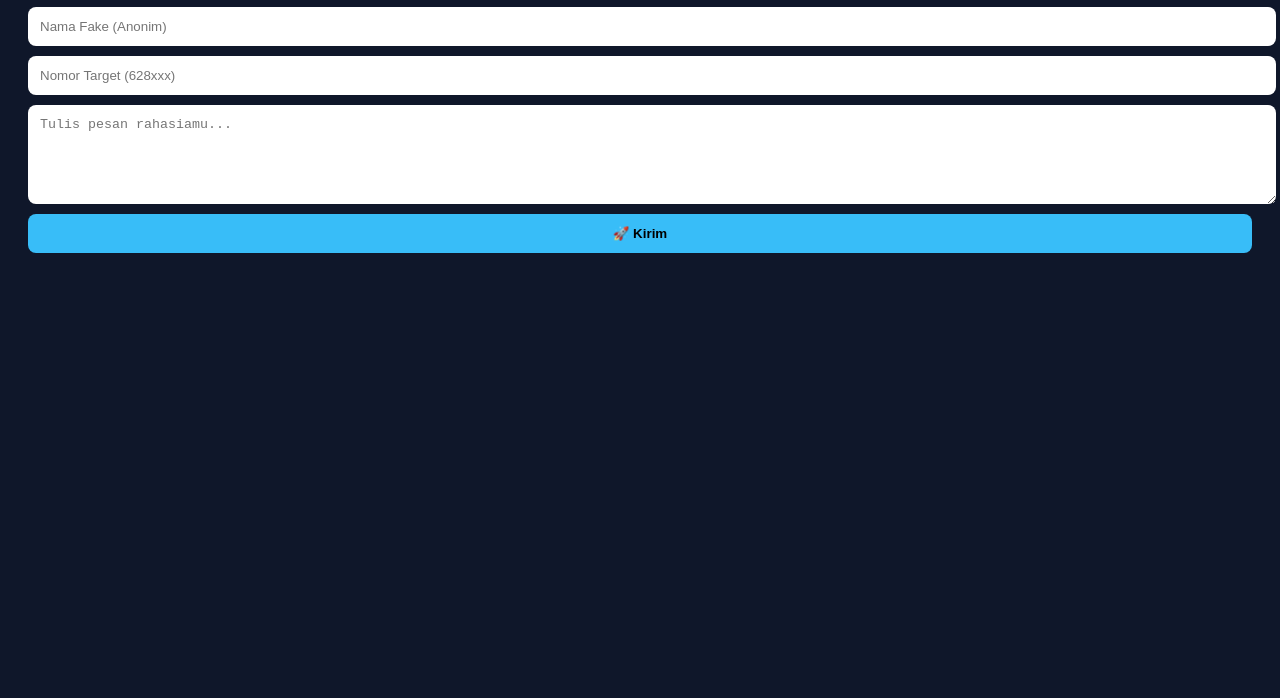
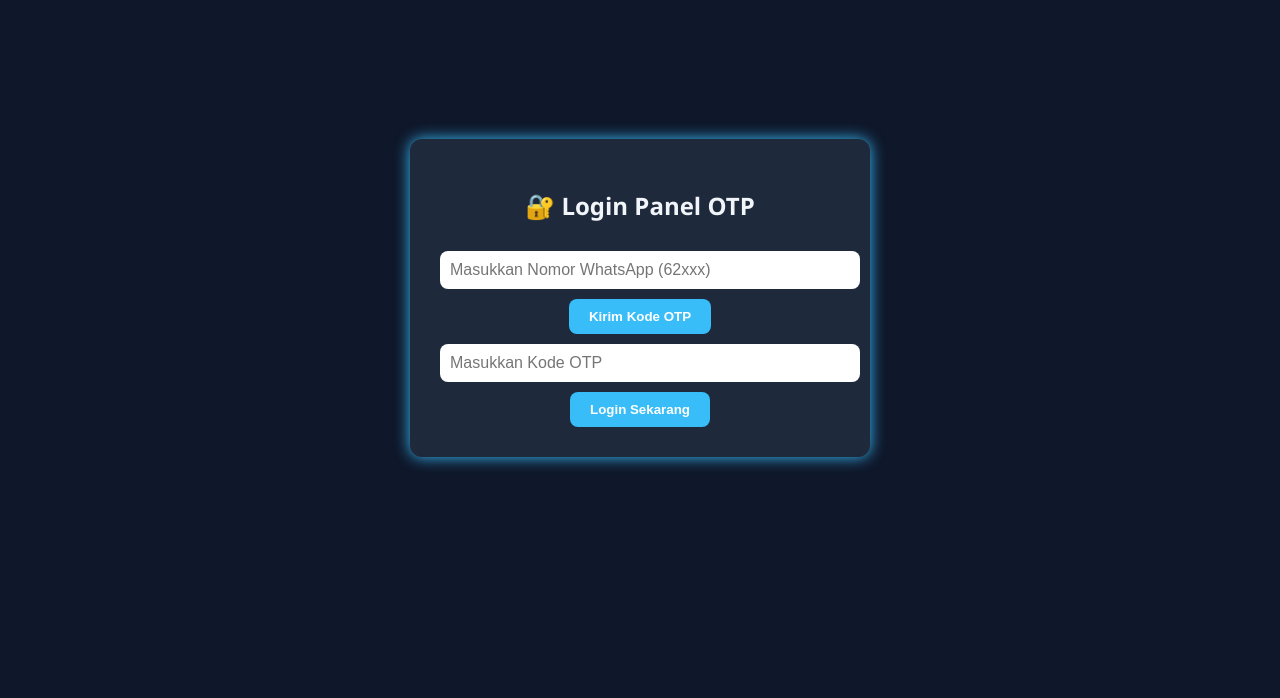
Before and after one commit to Rzx-vip/tes, a plain HTML site: page index.html in a window 1280 px wide. Shown: the part 102-800 px from the top of the page. Drawn offline with Linux system fonts and the light colour scheme.

Commit message:
index.html

```diff
--- a/index.html
+++ b/index.html
@@ -3,87 +3,111 @@
 <head>
   <meta charset="UTF-8" />
   <meta name="viewport" content="width=device-width, initial-scale=1.0"/>
-  <title>RezzX Menfess 🔥</title>
+  <title>Login OTP Panel</title>
   <style>
     body {
+      margin: 0;
+      font-family: 'Segoe UI', sans-serif;
       background: #0f172a;
       color: #f1f5f9;
-      font-family: sans-serif;
-      padding: 20px;
+      display: flex;
+      justify-content: center;
+      align-items: center;
+      height: 100vh;
     }
-    h1 {
-      color: #38bdf8;
+    .container {
+      background: #1e293b;
+      padding: 30px;
+      border-radius: 12px;
+      box-shadow: 0 0 15px #38bdf8;
+      width: 90%;
+      max-width: 400px;
+      text-align: center;
     }
-    input, textarea, button {
-      display: block;
+    input {
       width: 100%;
+      padding: 10px;
       margin: 10px 0;
-      padding: 12px;
+      border: none;
       border-radius: 8px;
-      border: none;
+      font-size: 16px;
     }
     button {
+      padding: 10px 20px;
       background: #38bdf8;
+      color: #fff;
       font-weight: bold;
+      border: none;
+      border-radius: 8px;
       cursor: pointer;
     }
-    #status {
+    #notif {
       margin-top: 15px;
-      font-weight: bold;
+      background: #dc2626;
+      color: white;
+      padding: 8px;
+      border-radius: 6px;
+      display: none;
     }
   </style>
 </head>
 <body>
-  <h1>🕵️‍♂️ Kirim Menfess Rahasia Disini bro</h1>
+  <div class="container">
+    <h2>🔐 Login Panel OTP</h2>
 
-  <input type="text" id="fake" placeholder="Nama Fake (Anonim)" />
-  <input type="text" id="target" placeholder="Nomor Target (628xxx)" />
-  <textarea id="pesan" rows="5" placeholder="Tulis pesan rahasiamu..."></textarea>
-  <button onclick="kirimMenfess()">🚀 Kirim</button>
+    <input type="text" id="nomorwa" placeholder="Masukkan Nomor WhatsApp (62xxx)">
+    <button onclick="kirimOTP()">Kirim Kode OTP</button>
 
-  <div id="status"></div>
+    <input type="text" id="kodeotp" placeholder="Masukkan Kode OTP">
+    <button onclick="verifikasiOTP()">Login Sekarang</button>
+
+    <div id="notif"></div>
+  </div>
 
   <script>
-    async function kirimMenfess() {
-      const fake = document.getElementById('fake').value.trim();
-      const target = document.getElementById('target').value.trim();
-      const pesan = document.getElementById('pesan').value.trim();
-      const status = document.getElementById('status');
+    const nomorBot = "62895630529700";
+    let kodeLoginAcak = "";
+    const urlSimpan = "https://api.myjson.online/v1/records/e1f393c7-9b68-47de-b90d-2b6f3defd4ec";
 
-      if (!fake || !target || !pesan) {
-        status.textContent = "❌ Semua kolom wajib diisi!";
+    function kirimOTP() {
+      const no = document.getElementById("nomorwa").value.trim();
+      if (!no || !/^62\d{8,15}$/.test(no)) return alert("❌ Masukkan nomor WA valid!");
+
+      // Generate kode acak 6 karakter
+      const chars = 'ABCDEFGHIJKLMNOPQRSTUVWXYZabcdefghijklmnopqrstuvwxyz0123456789';
+      let kode = '';
+      for (let i = 0; i < 6; i++) kode += chars.charAt(Math.floor(Math.random() * chars.length));
+      kodeLoginAcak = kode;
+
+      // Simpan kode OTP ke myjson.online
+      fetch(urlSimpan, {
+        method: 'POST',
+        headers: { 'Content-Type': 'application/json' },
+        body: JSON.stringify({ nomor: no, kode: kode })
+      }).then(res => res.json())
+        .then(() => {
+          // Kirim ke bot lewat WhatsApp redirect
+          window.open(`https://wa.me/${nomorBot}?text=Kode+OTP+untuk+login+adalah:+${kode}`, '_blank');
+        }).catch(() => alert("❌ Gagal menyimpan data ke myjson.online"));
+    }
+
+    function verifikasiOTP() {
+      const inputKode = document.getElementById("kodeotp").value.trim();
+      const notif = document.getElementById("notif");
+
+      if (!inputKode) {
+        notif.style.display = "block";
+        notif.innerText = "⚠️ Kode OTP belum diisi!";
         return;
       }
 
-      const waktu = new Date().toLocaleString("id-ID", {
-        timeZone: "Asia/Jakarta",
-        day: "numeric", month: "long", year: "numeric",
-        hour: "2-digit", minute: "2-digit", second: "2-digit"
-      });
-
-      try {
-        const res = await fetch("https://api.myjson.online/v1/records/225428fb-c216-4b21-b571-515b49275011", {
-          method: "POST",
-          headers: {
-            "Content-Type": "application/json"
-          },
-          body: JSON.stringify({
-            fake: fake,
-            target: target,
-            pesan: pesan,
-            waktu: waktu
-          })
-        });
-
-        if (!res.ok) throw new Error("Gagal update");
-
-        status.textContent = "✅ Menfess berhasil dikirim!";
-        document.getElementById("fake").value = "";
-        document.getElementById("target").value = "";
-        document.getElementById("pesan").value = "";
-      } catch (e) {
-        status.textContent = "❌ Gagal mengirim. Coba lagi.";
-        console.error(e);
+      if (inputKode !== kodeLoginAcak) {
+        notif.style.display = "block";
+        notif.innerText = "❌ Kode OTP salah!";
+      } else {
+        notif.style.display = "none";
+        alert("✅ Kode OTP benar! Login berhasil!");
+        window.location.href = "dashboard.html";
       }
     }
   </script>
```
